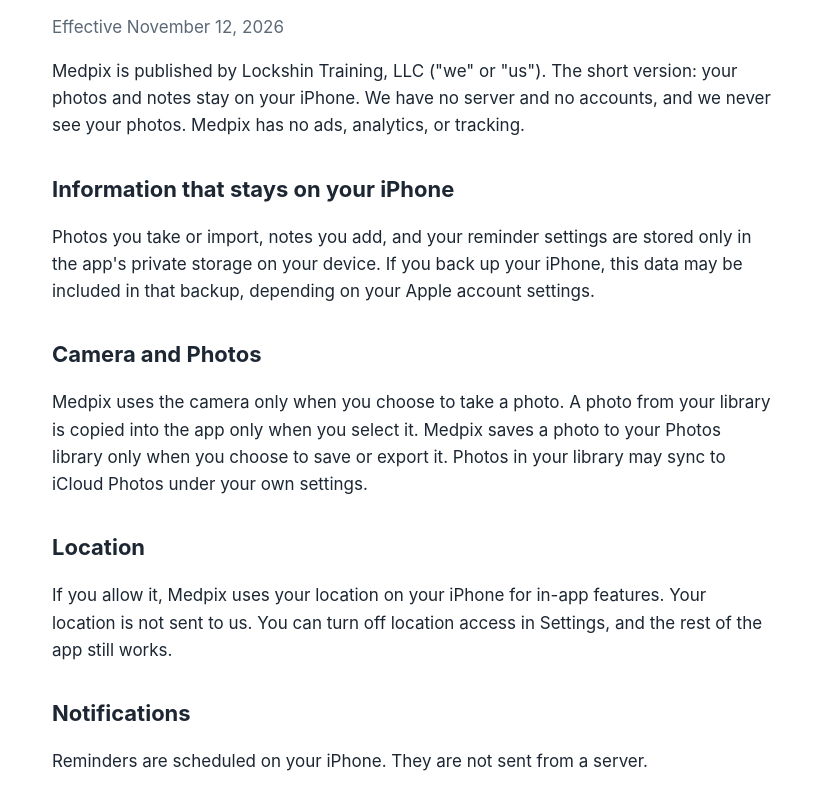
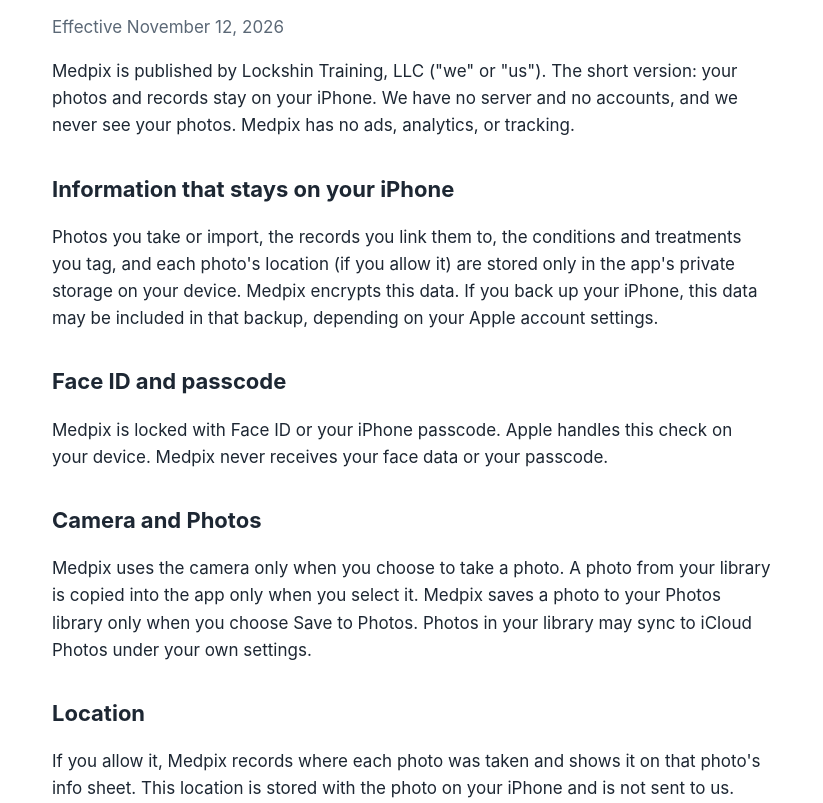
Before and after one commit to benlockshin-design/medpix, a plain HTML site: page privacy/index.html in a window 1280 px wide. Shown: the part 149-952 px from the top of the page, without its empty margins (228-1051 px from the left). Drawn offline with Linux system fonts and the light colour scheme.

Commit message:
Correct privacy policy to match app features

```diff
--- a/privacy/index.html
+++ b/privacy/index.html
@@ -14,22 +14,19 @@
 <main>
   <h1>Medpix Privacy Policy</h1>
   <p class="muted">Effective November 12, 2026</p>
-  <p>Medpix is published by Lockshin Training, LLC ("we" or "us"). The short version: your photos and notes stay on your iPhone. We have no server and no accounts, and we never see your photos. Medpix has no ads, analytics, or tracking.</p>
+  <p>Medpix is published by Lockshin Training, LLC ("we" or "us"). The short version: your photos and records stay on your iPhone. We have no server and no accounts, and we never see your photos. Medpix has no ads, analytics, or tracking.</p>
 
   <h2>Information that stays on your iPhone</h2>
-  <p>Photos you take or import, notes you add, and your reminder settings are stored only in the app's private storage on your device. If you back up your iPhone, this data may be included in that backup, depending on your Apple account settings.</p>
+  <p>Photos you take or import, the records you link them to, the conditions and treatments you tag, and each photo's location (if you allow it) are stored only in the app's private storage on your device. Medpix encrypts this data. If you back up your iPhone, this data may be included in that backup, depending on your Apple account settings.</p>
+
+  <h2>Face ID and passcode</h2>
+  <p>Medpix is locked with Face ID or your iPhone passcode. Apple handles this check on your device. Medpix never receives your face data or your passcode.</p>
 
   <h2>Camera and Photos</h2>
-  <p>Medpix uses the camera only when you choose to take a photo. A photo from your library is copied into the app only when you select it. Medpix saves a photo to your Photos library only when you choose to save or export it. Photos in your library may sync to iCloud Photos under your own settings.</p>
+  <p>Medpix uses the camera only when you choose to take a photo. A photo from your library is copied into the app only when you select it. Medpix saves a photo to your Photos library only when you choose Save to Photos. Photos in your library may sync to iCloud Photos under your own settings.</p>
 
   <h2>Location</h2>
-  <p>If you allow it, Medpix uses your location on your iPhone for in-app features. Your location is not sent to us. You can turn off location access in Settings, and the rest of the app still works.</p>
-
-  <h2>Notifications</h2>
-  <p>Reminders are scheduled on your iPhone. They are not sent from a server.</p>
-
-  <h2>Sharing</h2>
-  <p>When you share or export a photo, it goes through the app or service you pick, such as Mail, Messages, or AirDrop, and only when you confirm. We never receive it. Once shared, the privacy practices of that app or service apply. Regular email is not always secure.</p>
+  <p>If you allow it, Medpix records where each photo was taken and shows it on that photo's info sheet. This location is stored with the photo on your iPhone and is not sent to us. When you open the info sheet, the map is loaded from Apple Maps, so Apple receives the map area being shown, under Apple's own privacy policy. You can turn off location access in Settings, and the rest of the app still works.</p>
 
   <h2>Patient information</h2>
   <p>Medpix is a tool for clinicians. We do not receive, store, or have access to any patient information you capture. You are responsible for getting appropriate patient consent and for handling images in line with the privacy laws and policies that apply to you, including HIPAA where relevant. Medpix is not connected to any medical record system and does not provide medical advice or diagnosis.</p>
```
